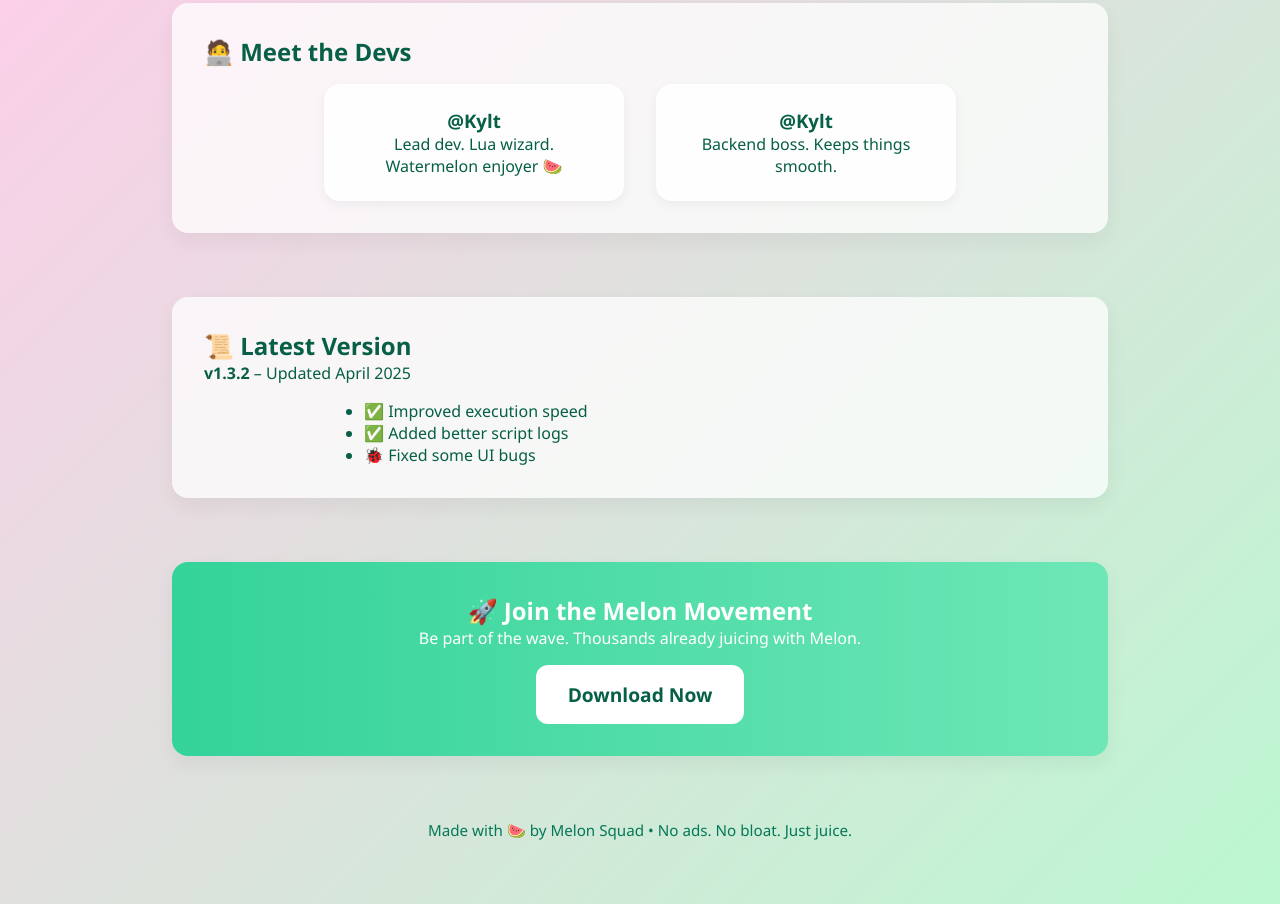
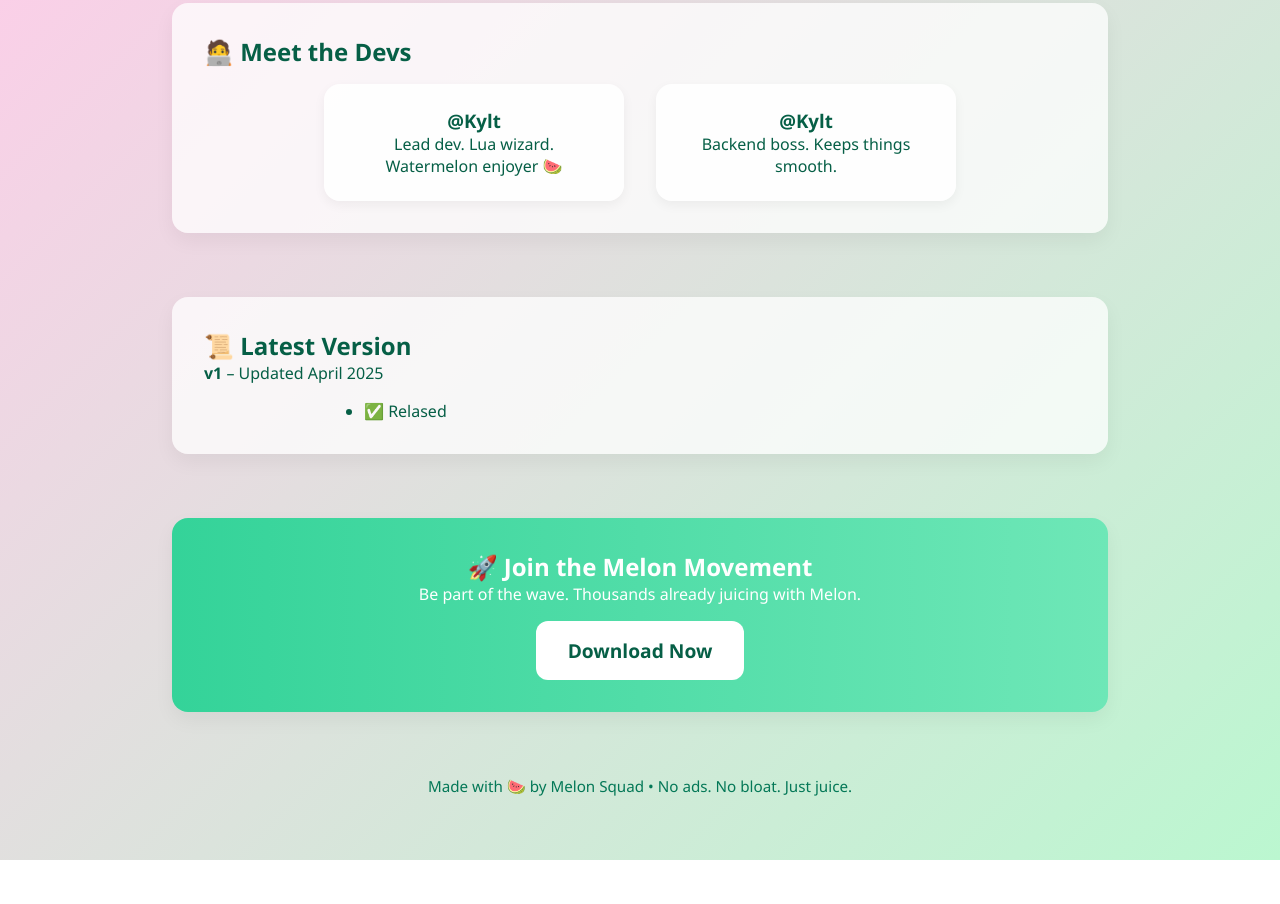
Before and after one commit to MelonExecutor5/MelonWebsite, a plain HTML site: page index.html in a window 1280 px wide. Shown: the part 2198-3102 px from the top of the page. After the commit the page ends 3058 px from the top, so only its background shows below. Drawn offline with Linux system fonts and the light colour scheme.

Commit message:
Update index.html

```diff
--- a/index.html
+++ b/index.html
@@ -115,11 +115,9 @@
 
       <div class="changelog">
         <h2>📜 Latest Version</h2>
-        <p><strong>v1.3.2</strong> – Updated April 2025</p>
+        <p><strong>v1</strong> – Updated April 2025</p>
         <ul>
-          <li>✅ Improved execution speed</li>
-          <li>✅ Added better script logs</li>
-          <li>🐞 Fixed some UI bugs</li>
+          <li>✅ Relased</li>
         </ul>
       </div>
 
```
